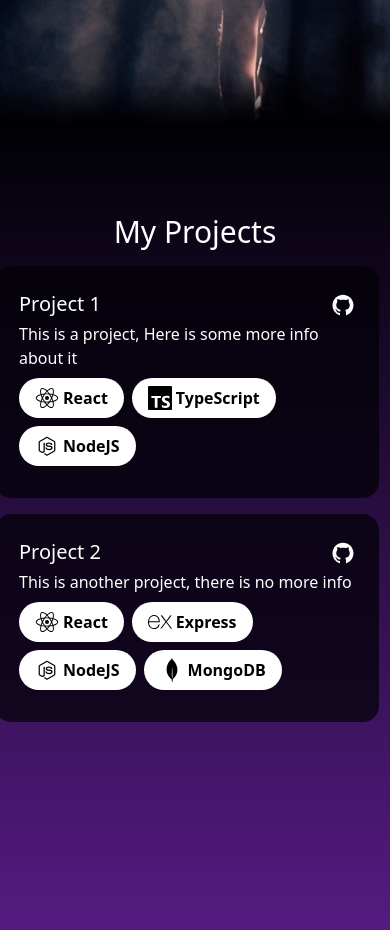
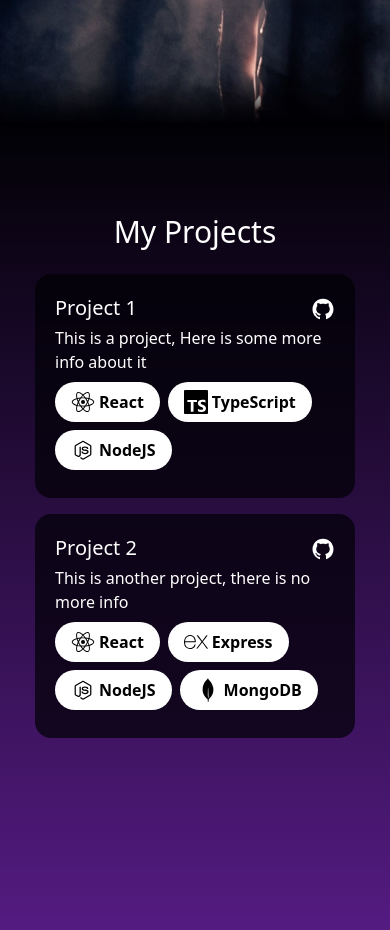
Before and after one commit to ben-732/ben-732.github.io, a React (Create React App) app: page / in a window 390 px wide. Shown: the part 718-1648 px from the top of the page. Built offline with nearby package versions, Linux system fonts and the light colour scheme.

Commit message:
Projects scaling on mobile

```diff
--- a/src/Projects.tsx
+++ b/src/Projects.tsx
@@ -35,14 +35,14 @@ function Projects() {
         className=" h-screen mt-screen  bg-gradient-to-b from-[#010105] bg-purple-900 flex flex-col items-center  "
         // style={{ backgroundImage: `url(${background_img})` }}
       >
-        <div className=" h-full flex-col flex pt-20 md:w-4/5 items-center lg:items-start">
+        <div className=" h-full flex-col flex pt-20 mx-2 sm:mx-0 md:w-4/5 items-center lg:items-start">
           <span className="text-white text-3xl lg:ml-4 mt-2 font-extralight mb-4 block">
             My Projects
           </span>
           <div className="flex flex-row flex-wrap justify-center items-start">
             {projectsList.map((project) => {
               return (
-                <div className="flex flex-col text-white w-96 mb-4 p-6 rounded-2xl mr-4 flex-wrap transition-all hover:scale-[1.02] bg-deep-blue bg-opacity-70">
+                <div className="flex flex-col text-white w-80 sm:w-96 m-2 p-5  sm:p-6 rounded-2xl  flex-wrap transition-all hover:scale-[1.02] bg-deep-blue bg-opacity-70">
                   <div className="flex flex-row items-center">
                     <span className="text-white text-xl  block">
                       {project.name}
```
